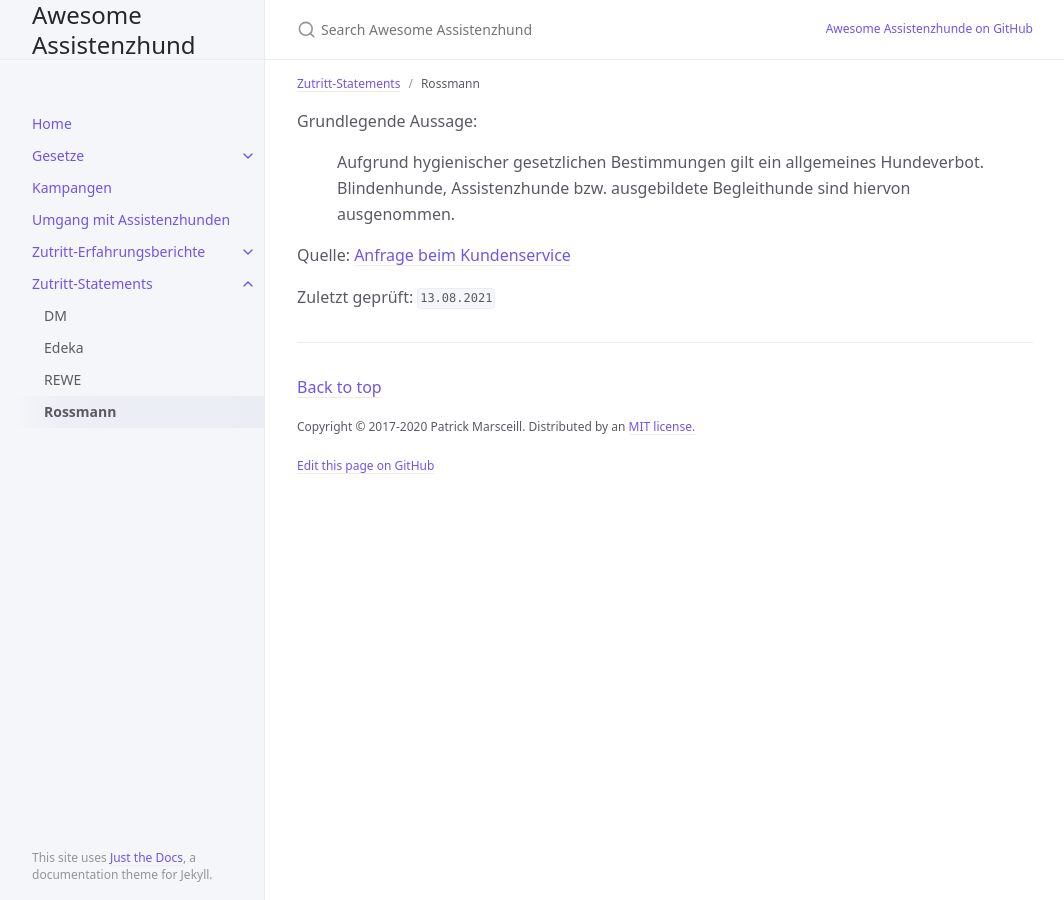
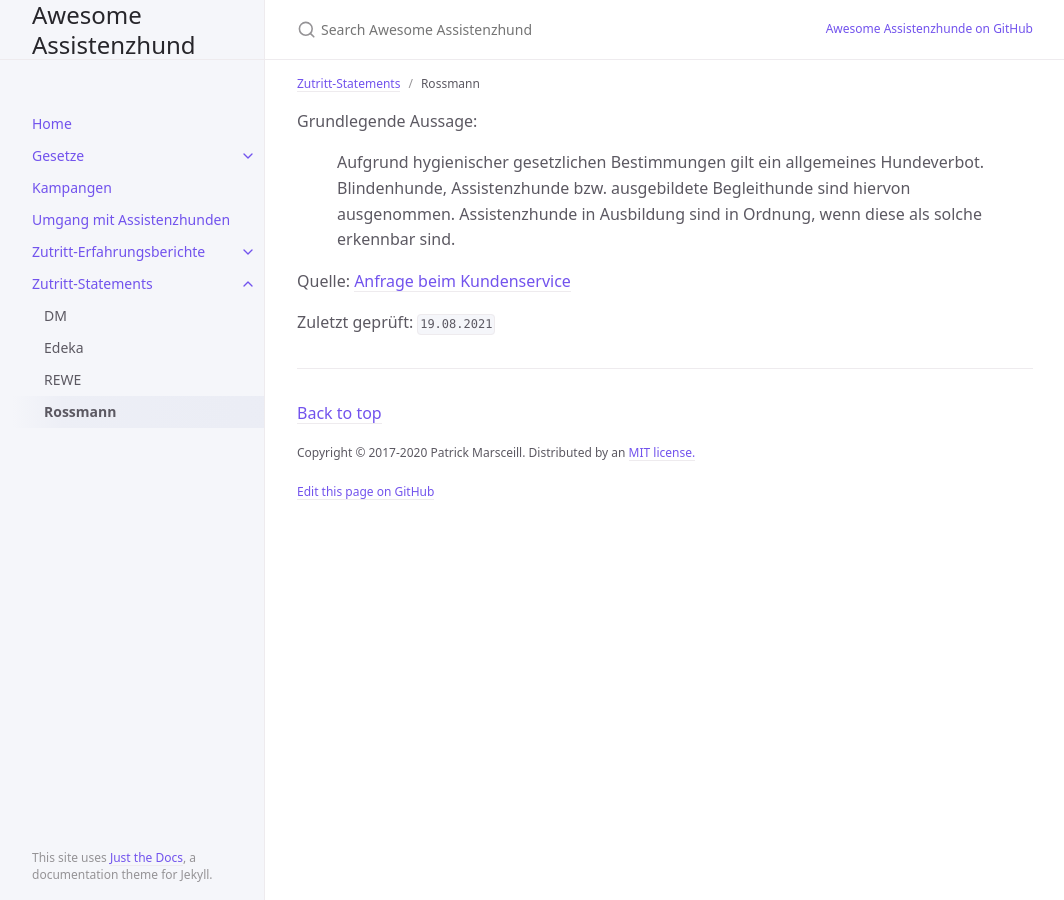
Before and after one commit to flozi00/awesome-assistenzhund, a Jekyll site: the page built from docs/Zutritt-Statements/Rossmann.md, in a window 1280 px wide. Shown: the whole page, without its empty margins (107-1171 px from the left). Built offline with Jekyll 4.4.1, drawn with Linux system fonts in a browser that asks for light colours.

Commit message:
Update Rossmann.md

```diff
--- a/docs/Zutritt-Statements/Rossmann.md
+++ b/docs/Zutritt-Statements/Rossmann.md
@@ -8,8 +8,9 @@ Grundlegende Aussage:
 
 > Aufgrund hygienischer gesetzlichen Bestimmungen gilt ein allgemeines Hundeverbot.
 > Blindenhunde, Assistenzhunde bzw. ausgebildete Begleithunde sind hiervon ausgenommen.
+> Assistenzhunde in Ausbildung sind in Ordnung, wenn diese als solche erkennbar sind.
 
 Quelle:
 [Anfrage beim Kundenservice](https://drive.google.com/folderview?id=1EVNhjgCPePGamHkv1F18MeFOLTLBQQXo)
 
-Zuletzt geprüft: `13.08.2021`
+Zuletzt geprüft: `19.08.2021`
```
